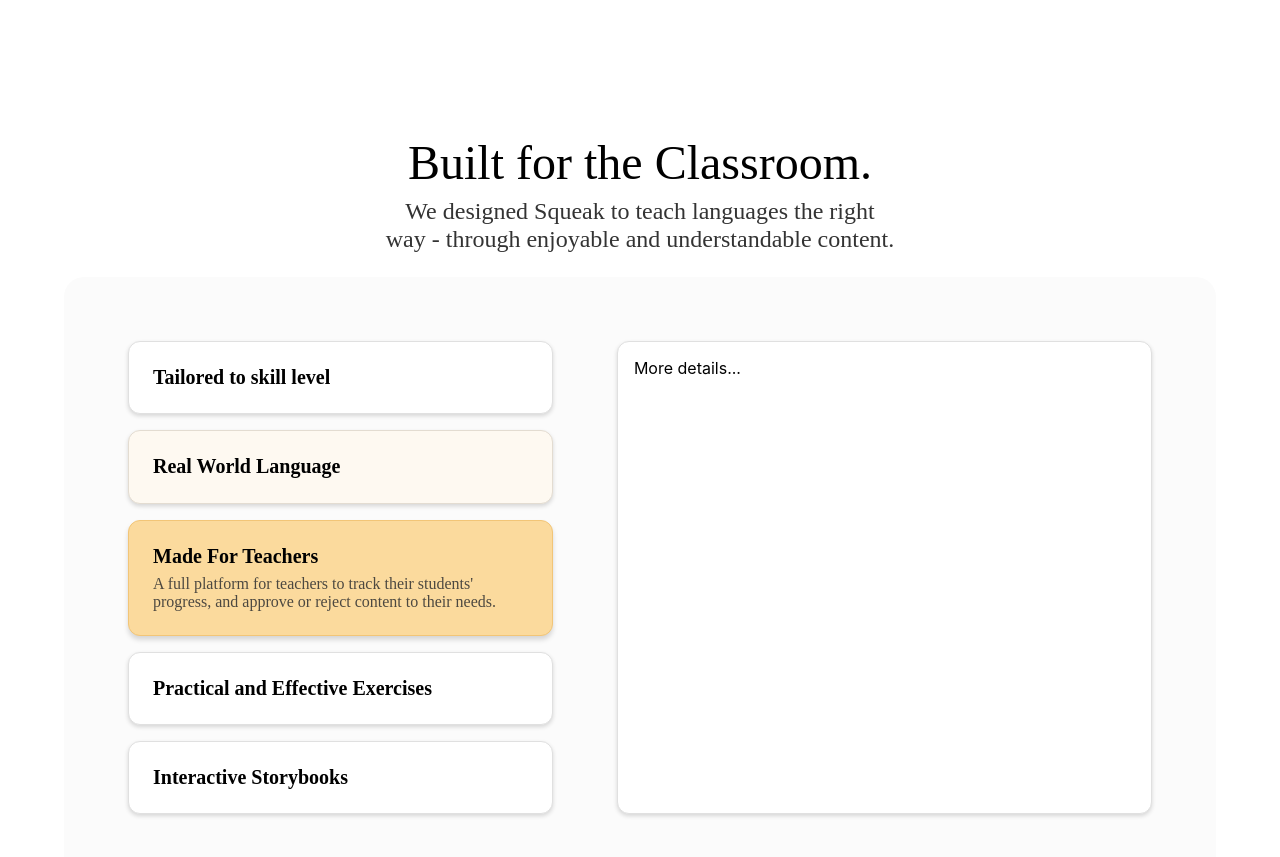
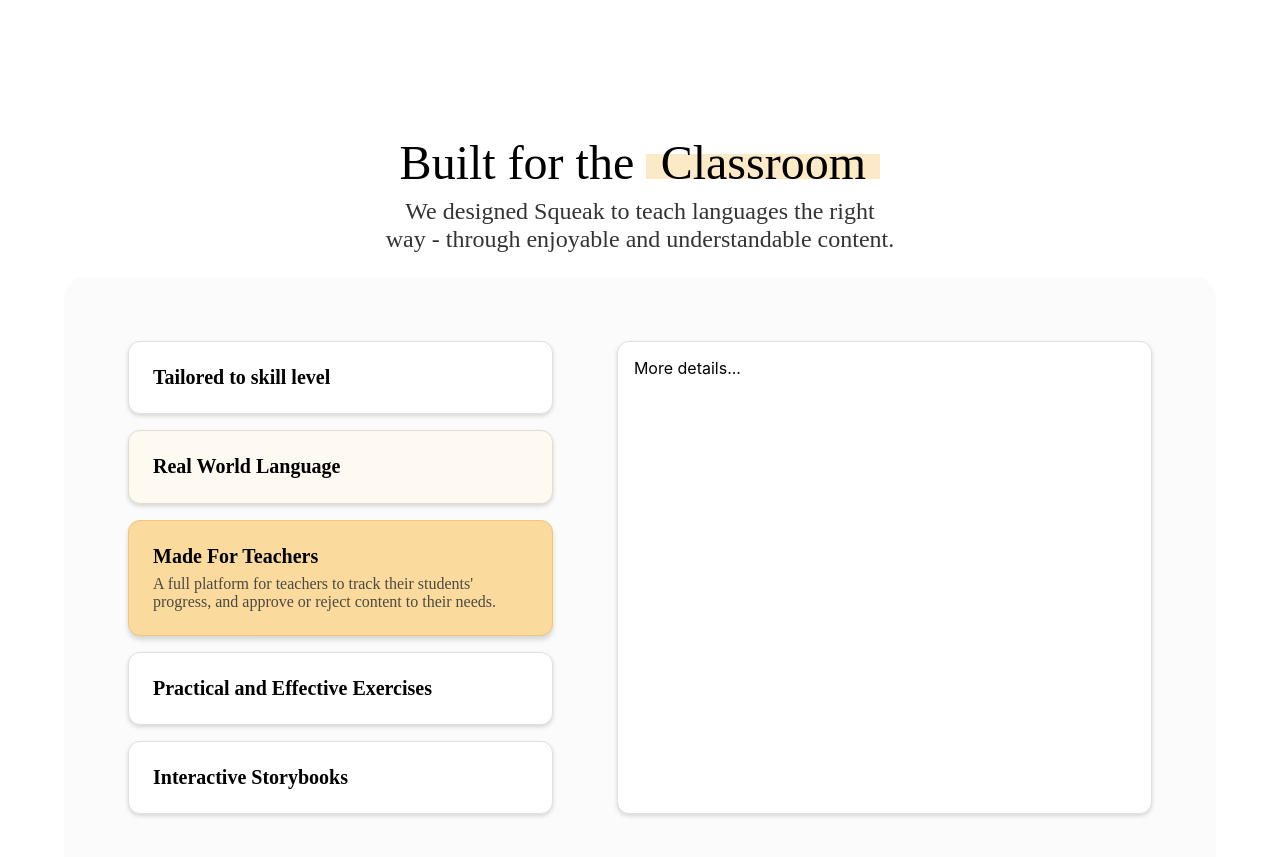
Before and after one commit to squeak-today/squeak, a React (Create React App) app in the folder frontend/: page / in a window 1280 px wide. Shown: the part 820-1677 px from the top of the page. Built offline with nearby package versions, Linux system fonts and the light colour scheme; no server answers.

Commit message:
add highlight

```diff
--- a/frontend/src/pages/Home.js
+++ b/frontend/src/pages/Home.js
@@ -107,7 +107,7 @@ function Home() {
 
       <TitledSection>
         <SectionHeading>
-          Built for the Classroom.
+          Built for the <Highlight>Classroom</Highlight>
         </SectionHeading>
         <SubHeading>
           We designed Squeak to teach languages the right way - through enjoyable and understandable content.
```
